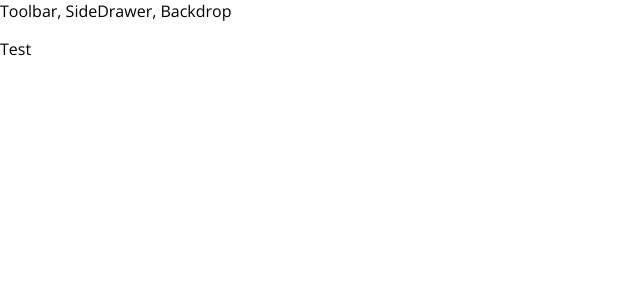
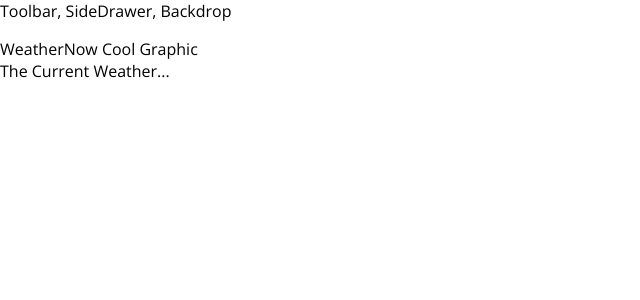
Before and after one commit to sjfox26/weather-app-react, a React app: page / in a window 1280 px wide. Shown: the top 300 px of the page, without its empty margins (0-640 px from the left). Built offline with nearby package versions, Linux system fonts and the light colour scheme.

Commit message:
start WeatherNow container component

```diff
--- a/src/App.js
+++ b/src/App.js
@@ -1,12 +1,13 @@
 import React, { Component } from 'react';
 import Layout from './hoc/Layout/Layout';
+import WeatherNow from './containers/WeatherNow/WeatherNow';
 
 class App extends Component {
   render() {
     return (
       <div>
         <Layout>
-            <p>Test</p>
+            <WeatherNow />
         </Layout>
       </div>
     );
--- /dev/null
+++ b/src/containers/WeatherNow/WeatherNow.js
@@ -0,0 +1,17 @@
+import React, { Component } from 'react';
+import Aux from '../../hoc/Aux/Aux';
+
+class WeatherNow extends Component {
+
+    render () {
+        return (
+            <Aux>
+                <div>WeatherNow Cool Graphic</div>
+                <div>The Current Weather...</div>
+            </Aux>
+
+        );
+    }
+}
+
+export default WeatherNow;
--- /dev/null
+++ b/src/hoc/Layout/Layout.css
@@ -0,0 +1,3 @@
+.Content {
+    margin-top: 16px;
+}
--- a/src/hoc/Layout/Layout.js
+++ b/src/hoc/Layout/Layout.js
@@ -1,5 +1,6 @@
 import React, { Component } from 'react';
 import Aux from '../../hoc/Aux/Aux';
+import classes from './Layout.css';
 
 class Layout extends Component {
 
@@ -7,7 +8,7 @@ class Layout extends Component {
         return (
             <Aux>
                 <div>Toolbar, SideDrawer, Backdrop</div>
-                <main>
+                <main className={classes.Content}>
                     {this.props.children}
                 </main>
             </Aux>
```
